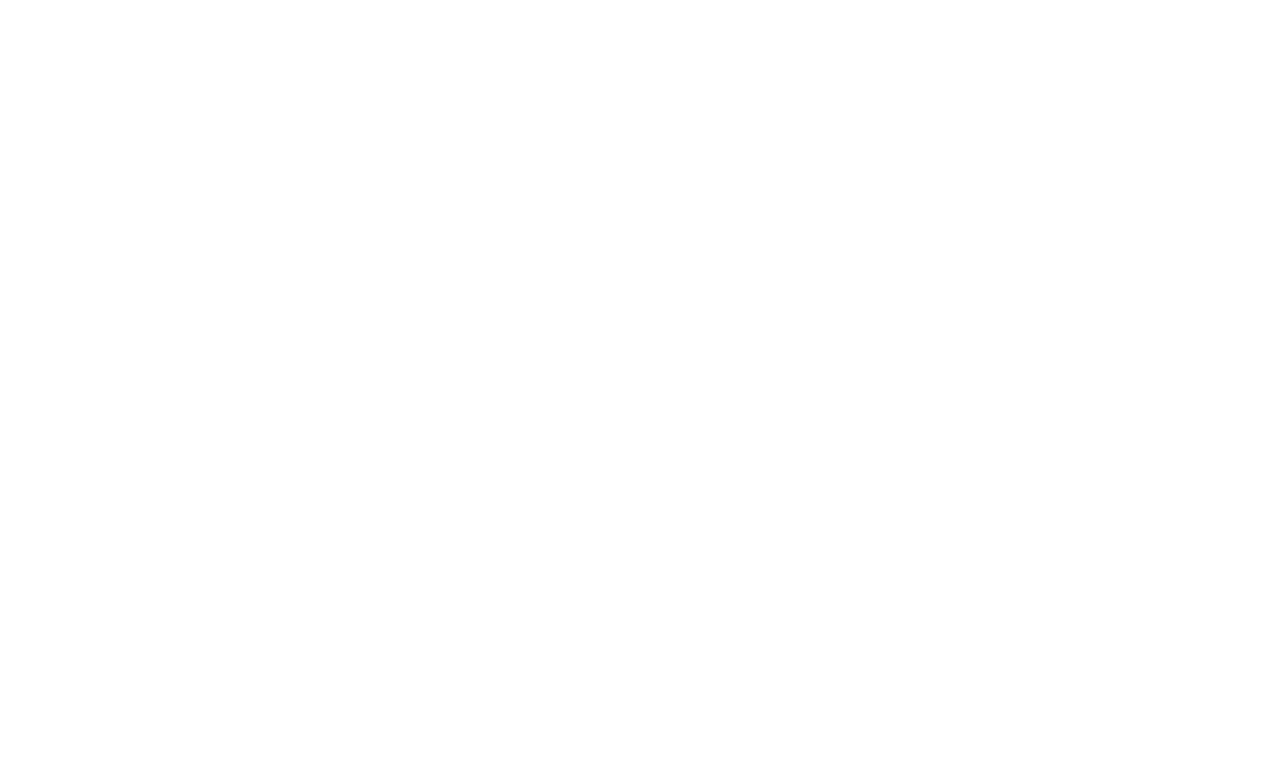
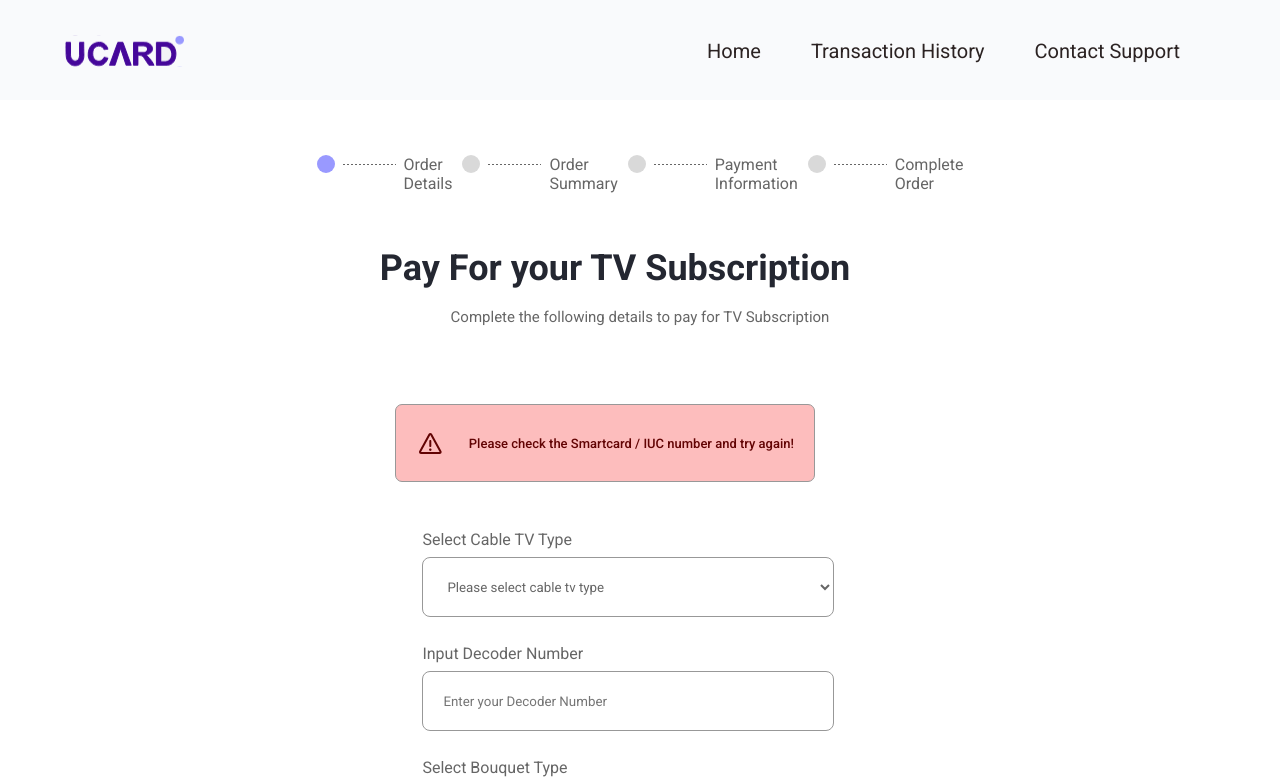
Before and after one commit to Afosbids/ucard_dtc, a React (Vite) app: page /wrong-order-detail-page in a window 1280 px wide. Before the commit this address had no page. Shown: the top 783 px of the page. Built offline with nearby package versions, Linux system fonts and the light colour scheme.

Commit message:
wrong detail page feature added

```diff
--- a/src/App.jsx
+++ b/src/App.jsx
@@ -9,6 +9,7 @@
 import PaymentOptionDetailPage from './pages/PaymentOptionDetailPage/PaymentOptionDetail'
 import TransactionConfirmPage from './pages/TransactionConfirmPage/TransactionConfirmPage'
 import TransactionHistoryPage from './pages/TransactionHistoryPage/TransactionHistoryPage'
+import WrongOrderDetailPage from './pages/WrongOrderDetailPage/WrongOrderDetailPage'
 
 function App() {
 
@@ -22,7 +23,8 @@
       <Route path='/order-summary-page' element={<OrderSummaryPage />}></Route> */}
       {/* <Route path='/payment-option-detail-page' element={<PaymentOptionDetailPage />}></Route> */}
       {/* <Route path='/transaction-confirm-page' element={<TransactionConfirmPage />}></Route> */}
-      <Route path='/transaction-history-page' element={<TransactionHistoryPage />}></Route>
+      {/* <Route path='/transaction-history-page' element={<TransactionHistoryPage />}></Route> */}
+      <Route path='/wrong-order-detail-page' element={<WrongOrderDetailPage />}></Route>
     </Routes>
   )
 }
--- /dev/null
+++ b/src/components/WrongOrderDetailHeading/WrongOrderDetailHeading.css
@@ -0,0 +1,62 @@
+.section-2 {
+    display: flex;
+    flex-direction: column;
+    align-items: center;
+    margin: 50px;
+    margin-top: 40px;
+}
+
+.section-2 > h1 {
+    height: 40px;
+    left: 37.62%;
+    right: 37.62%;
+    top: calc(50% - 40px/2 - 410px);
+    font-family: 'Roboto';
+    font-style: normal;
+    font-weight: 700;
+    font-size: 32px;
+    line-height: 40px;
+    margin-right: 50px;
+    font-size: 36px;
+    color: #242731;
+}
+
+.section-2 > p {
+    font-family: 'Roboto';
+    font-size: 15px;
+    color: #666666;
+    margin: 30px;
+    /* margin-left: -30px; */
+}
+
+.section-3 {
+    display: flex;
+    justify-content: center;
+    align-items: center;
+    margin-bottom: 40px;
+    margin-right: 70px;
+}
+
+.section-3 > img {
+    position: absolute;
+    margin-right: 350px;
+}
+
+.section-3 > input {
+    width: 420px;
+    height: 78px;
+    left: 658px;
+    top: 377px;
+    background: #FDBDBD;
+    border-radius: 7px;
+}
+
+.section-3 > input[value] {
+    text-align: right;
+    color: #620303;
+    font-family: 'Roboto';
+    font-style: normal;
+    font-weight: 500;
+    font-size: 13px;
+    line-height: 18px;
+}
--- /dev/null
+++ b/src/components/WrongOrderDetailHeading/WrongOrderDetailHeading.jsx
@@ -0,0 +1,22 @@
+import React from 'react'
+import './WrongOrderDetailHeading.css'
+import Danger_icon from '../../assets/Vector (1).svg'
+
+const WrongOrderDetailHeading = () => {
+    return (
+        <div>
+            <section className="section-heading">
+            <div className="section-2">
+                <h1>Pay For your TV Subscription</h1>
+                <p>Complete the following details to pay for TV Subscription</p>
+            </div>
+            <div className="section-3">
+                <img src={Danger_icon} />
+                <input type="text" value="Please check the Smartcard / IUC number and try again!" />
+            </div>
+            </section>
+        </div>
+    )
+}
+
+export default WrongOrderDetailHeading
--- /dev/null
+++ b/src/pages/WrongOrderDetailPage/WrongOrderDetailPage.css
@@ -0,0 +1,27 @@
+.section-2 {
+    display: flex;
+    flex-direction: column;
+    align-items: center;
+    margin: 50px;
+}
+
+.section-2 > h1 {
+    height: 40px;
+    left: 37.62%;
+    right: 37.62%;
+    top: calc(50% - 40px/2 - 410px);
+    font-family: 'Roboto';
+    font-style: normal;
+    font-weight: 700;
+    font-size: 32px;
+    line-height: 40px;
+    font-size: 36px;
+    color: #242731;
+}
+
+.section-2 > p {
+    font-family: 'Roboto';
+    font-size: 15px;
+    color: #666666;
+    margin: 20px;
+}
--- /dev/null
+++ b/src/pages/WrongOrderDetailPage/WrongOrderDetailPage.jsx
@@ -0,0 +1,21 @@
+import React from 'react'
+import OrderDetailFooter from '../../components/OrderDetailPageComponent/OrderDetailFooter'
+import OrderDetailForm from '../../components/OrderDetailPageComponent/OrderDetailForm'
+import OrderDetailNavBar from '../../components/OrderDetailPageComponent/OrderDetailNavBar'
+import OrderDetailProcess from '../../components/OrderDetailPageComponent/OrderDetailProcess'
+import WrongOrderDetailHeading from '../../components/WrongOrderDetailHeading/WrongOrderDetailHeading'
+import './WrongOrderDetailPage.css'
+
+const WrongOrderDetailPage = () => {
+  return (
+      <div>
+          <OrderDetailNavBar />
+          <OrderDetailProcess />
+          <WrongOrderDetailHeading />
+          <OrderDetailForm />
+          <OrderDetailFooter />
+      </div>
+    )
+}
+
+export default WrongOrderDetailPage
```
Also changed, not shown: src/assets/Vector (1).svg (added).
